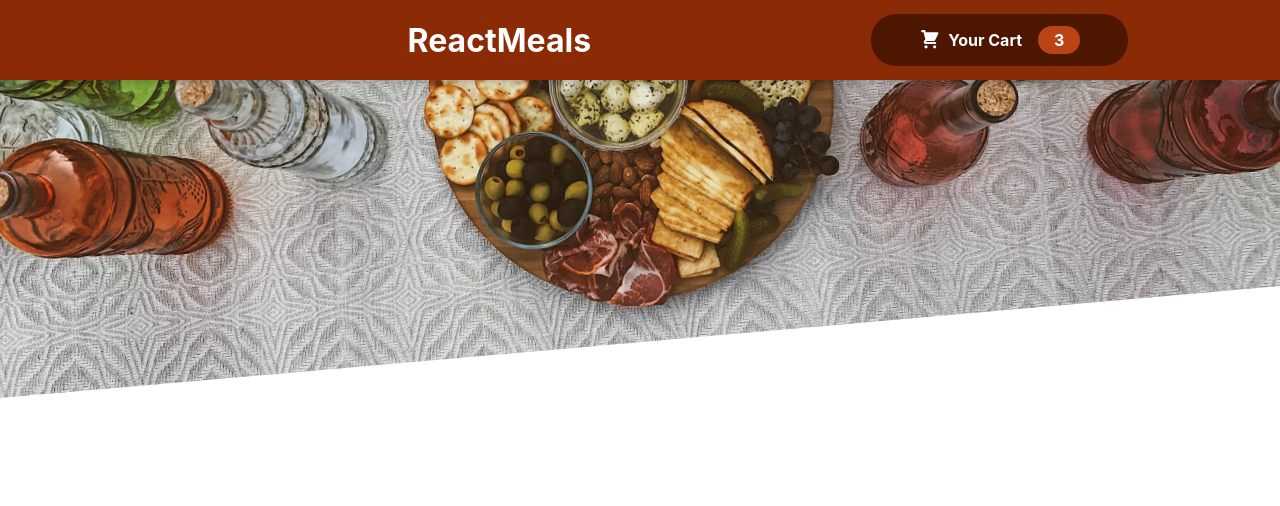
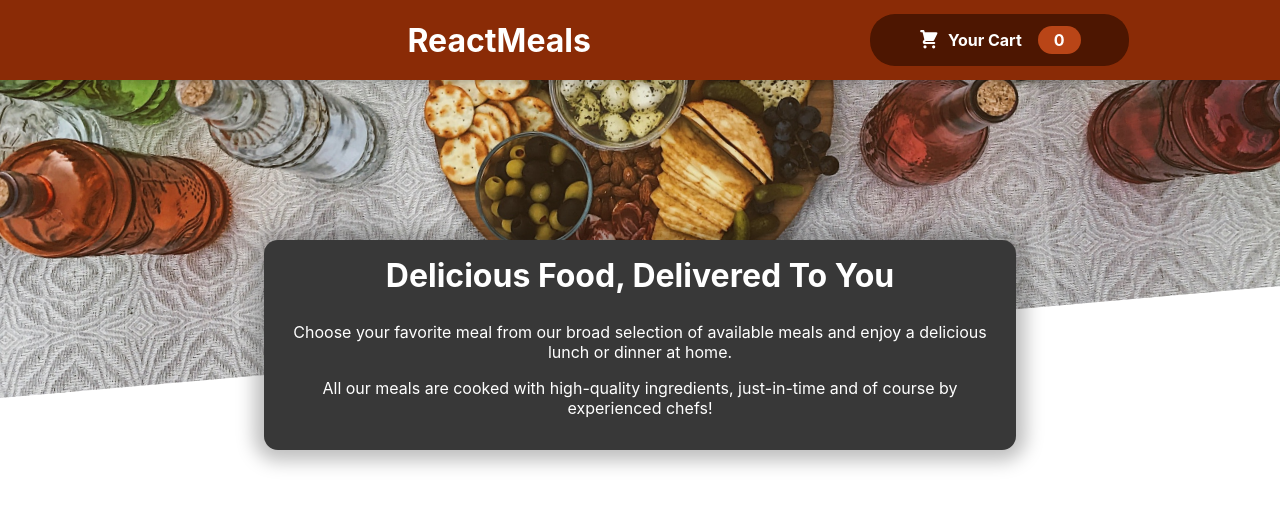
Before and after one commit to pizuCoder/react-restaurant-app-sharpener, a React (Create React App) app: page / in a window 1280 px wide. Shown: the top 506 px of the page. Built offline with nearby package versions, Linux system fonts and the light colour scheme.

Commit message:
meals summary added

```diff
--- a/src/App.js
+++ b/src/App.js
@@ -1,12 +1,13 @@
 // import Header from './components/layout/Header';
 import { Fragment } from 'react';
-
-import Header from './components/layout/Header';
+import MealsSummary from './components/Meals/MealsSummary';
+import Header from './components/Layout/Header';
 
 function App() {
   return (
     <Fragment>
       <Header />
+      <MealsSummary />
     </Fragment>
   );
 }
--- /dev/null
+++ b/src/components/Meals/MealsSummary.js
@@ -0,0 +1,19 @@
+import classes from './MealsSummary.module.css';
+
+const MealsSummary = () => {
+  return (
+    <section className={classes.summary}>
+      <h2>Delicious Food, Delivered To You</h2>
+      <p>
+        Choose your favorite meal from our broad selection of available meals
+        and enjoy a delicious lunch or dinner at home.
+      </p>
+      <p>
+        All our meals are cooked with high-quality ingredients, just-in-time and
+        of course by experienced chefs!
+      </p>
+    </section>
+  );
+};
+
+export default MealsSummary;
--- /dev/null
+++ b/src/components/Meals/MealsSummary.module.css
@@ -0,0 +1,18 @@
+.summary {
+    text-align: center;
+    max-width: 45rem;
+    width: 90%;
+    margin: auto;
+    margin-top: -10rem;
+    position: relative;
+    background-color: #383838;
+    color: white;
+    border-radius: 14px;
+    padding: 1rem;
+    box-shadow: 0 1px 18px 10px rgba(0, 0, 0, 0.25);
+  }
+
+  .summary h2 {
+    font-size: 2rem;
+    margin-top: 0;
+  }
--- a/src/components/layout/HeaderCartButton.js
+++ b/src/components/layout/HeaderCartButton.js
@@ -1,4 +1,4 @@
-import CartIcon from '../cart/CartIcon';
+import CartIcon from '../Cart/CartIcon';
 import classes from './HeaderCartButton.module.css';
 
 const HeaderCartButton = (props) => {
@@ -8,7 +8,7 @@
         <CartIcon />
       </span>
       <span>Your Cart</span>
-      <span className={classes.badge}>3</span>
+      <span className={classes.badge}>0</span>
     </button>
   );
 };
```
